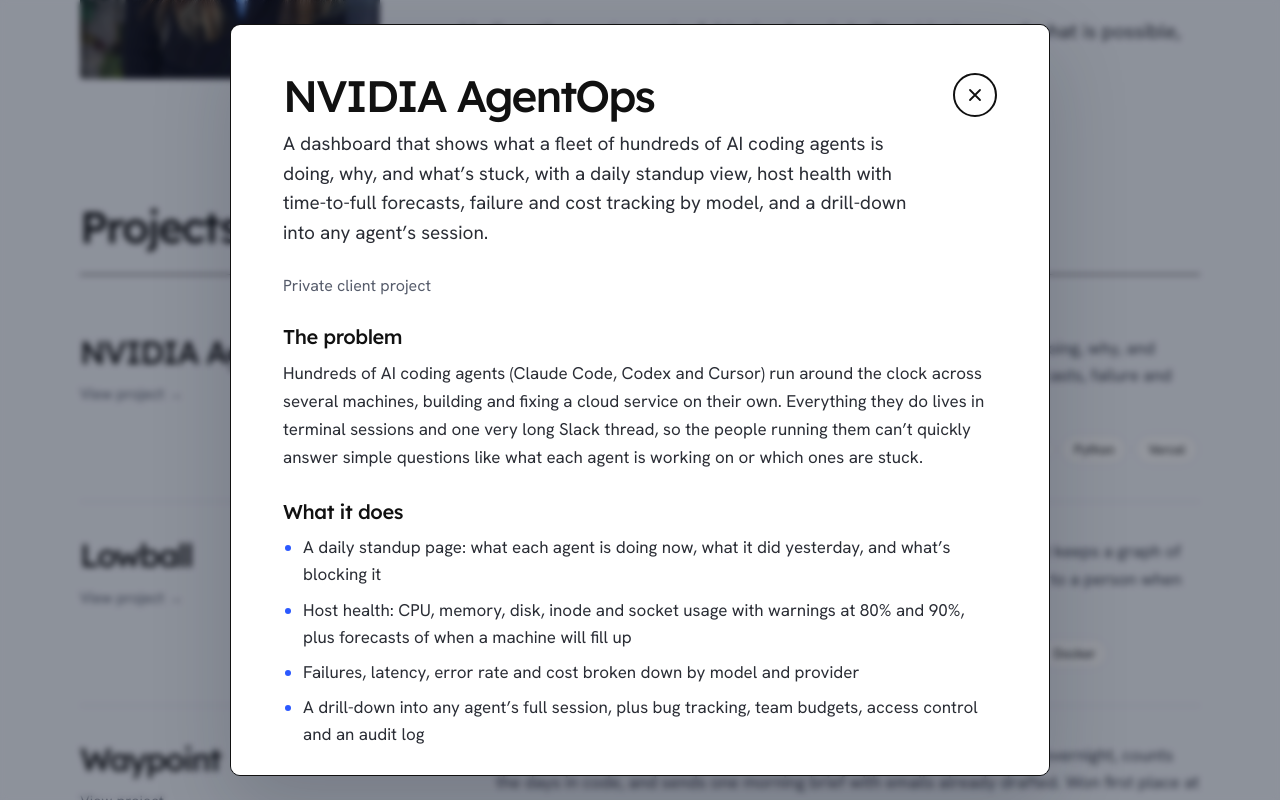
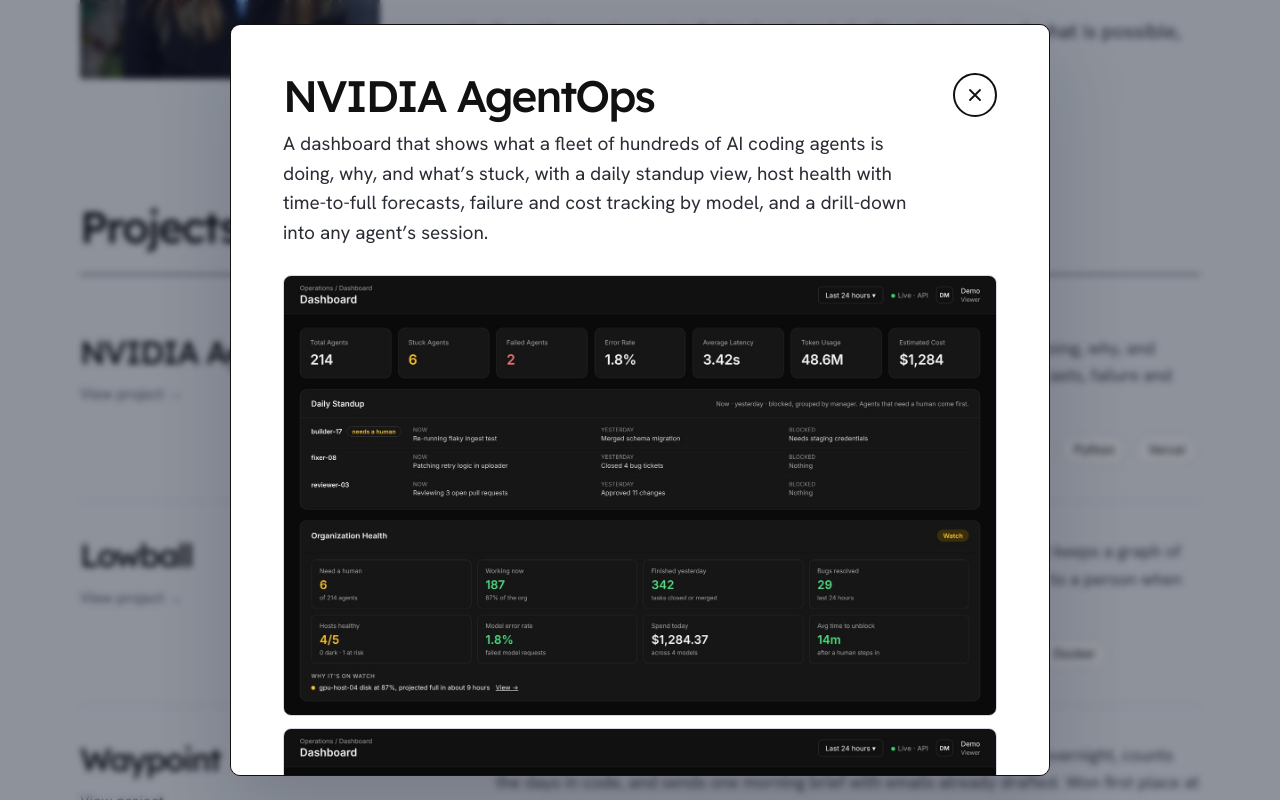
Before and after one commit to riaseth1/riaseth1.github.io, a plain HTML site: page index.html in a window 1280 px wide. Both pictures are taken after a click on the element 640 px from the left and 1520 px from the top of the page. Shown: the part 1120-1920 px from the top of the page. Drawn offline with Linux system fonts and the light colour scheme.

Commit message:
Add AgentOps dashboard, project stories and photos

```diff
--- a/index.html
+++ b/index.html
@@ -96,6 +96,9 @@ footer { display: flex; flex-direction: column; gap: 56px; padding-top: 24px; bo
 .gallery img { width: 100%; height: auto; display: block; border-radius: 8px; border: 1px solid var(--line); }
 .gallery.odd img:first-child, .gallery img:only-child { grid-column: 1 / -1; }
 .gallery[hidden] { display: none; }
+.gallery.stack { grid-template-columns: 1fr; }
+.imgnote { margin: -16px 0 0; font-size: 14px; color: var(--muted); }
+.imgnote[hidden] { display: none; }
 @media (max-width: 640px) { .gallery { grid-template-columns: 1fr; } }
 dialog.detail { width: min(820px, calc(100vw - 32px)); max-height: calc(100vh - 48px); padding: 0; border: 1px solid var(--ink); border-radius: 10px; background: #fff; color: var(--ink); box-shadow: 0 30px 80px rgba(17, 24, 39, .18); }
 dialog.detail::backdrop { background: rgba(17, 24, 39, .45); backdrop-filter: blur(3px); }
@@ -198,6 +201,7 @@ body.locked { overflow: hidden; }
       <button class="close" type="button" aria-label="Close" id="detail-close"><svg aria-hidden="true" width="14" height="14" viewBox="0 0 14 14" fill="none" stroke="#111" stroke-width="1.8" stroke-linecap="round"><path d="M2 2l10 10M12 2L2 12"/></svg></button>
     </div>
     <div class="gallery" id="detail-gallery"></div>
+    <p class="imgnote" id="detail-imgnote" hidden></p>
     <div class="plinks" id="detail-links"></div>
     <div id="detail-body" style="display: flex; flex-direction: column; gap: 28px"></div>
     <section>
@@ -210,7 +214,7 @@ body.locked { overflow: hidden; }
 <script>
 const projects = [
   {
-    id: 'agentops', name: 'NVIDIA AgentOps',
+    id: 'agentops', stack: true, imgNote: 'Shown with sample data.', imgs: [['images/agentops-overview.jpg', 'AgentOps dashboard overview with daily standup and organization health'], ['images/agentops-details.jpg', 'AgentOps dashboard with 30-day activity, agent health, model performance and recent alerts']], name: 'NVIDIA AgentOps',
     desc: 'A dashboard that shows what a fleet of hundreds of AI coding agents is doing, why, and what’s stuck, with a daily standup view, host health with time-to-full forecasts, failure and cost tracking by model, and a drill-down into any agent’s session.',
     tags: ['React', 'TypeScript', 'AI agents', 'Data visualization', 'FastAPI', 'PostgreSQL', 'Python', 'Vercel'],
     links: [], note: 'Private client project',
@@ -314,9 +318,12 @@ function openProject(p, push = true) {
   document.getElementById('detail-summary').textContent = p.desc;
   const gal = document.getElementById('detail-gallery');
   const pics = p.imgs || [];
-  gal.className = 'gallery' + (pics.length % 2 ? ' odd' : '');
+  gal.className = 'gallery' + (p.stack ? ' stack' : pics.length % 2 ? ' odd' : '');
   gal.replaceChildren(...pics.map(([src, alt]) => { const im = el('img'); im.src = src; im.alt = alt; return im; }));
   gal.hidden = !pics.length;
+  const note = document.getElementById('detail-imgnote');
+  note.textContent = p.imgNote || '';
+  note.hidden = !p.imgNote;
   const links = document.getElementById('detail-links');
   links.replaceChildren();
   p.links.forEach(([label, href]) => { const a = el('a', null, label + ' ↗'); a.href = href; a.target = '_blank'; a.rel = 'noopener'; links.append(a); });
```
Also changed, not shown: images/agentops-details.jpg (added), images/agentops-overview.jpg (added).
